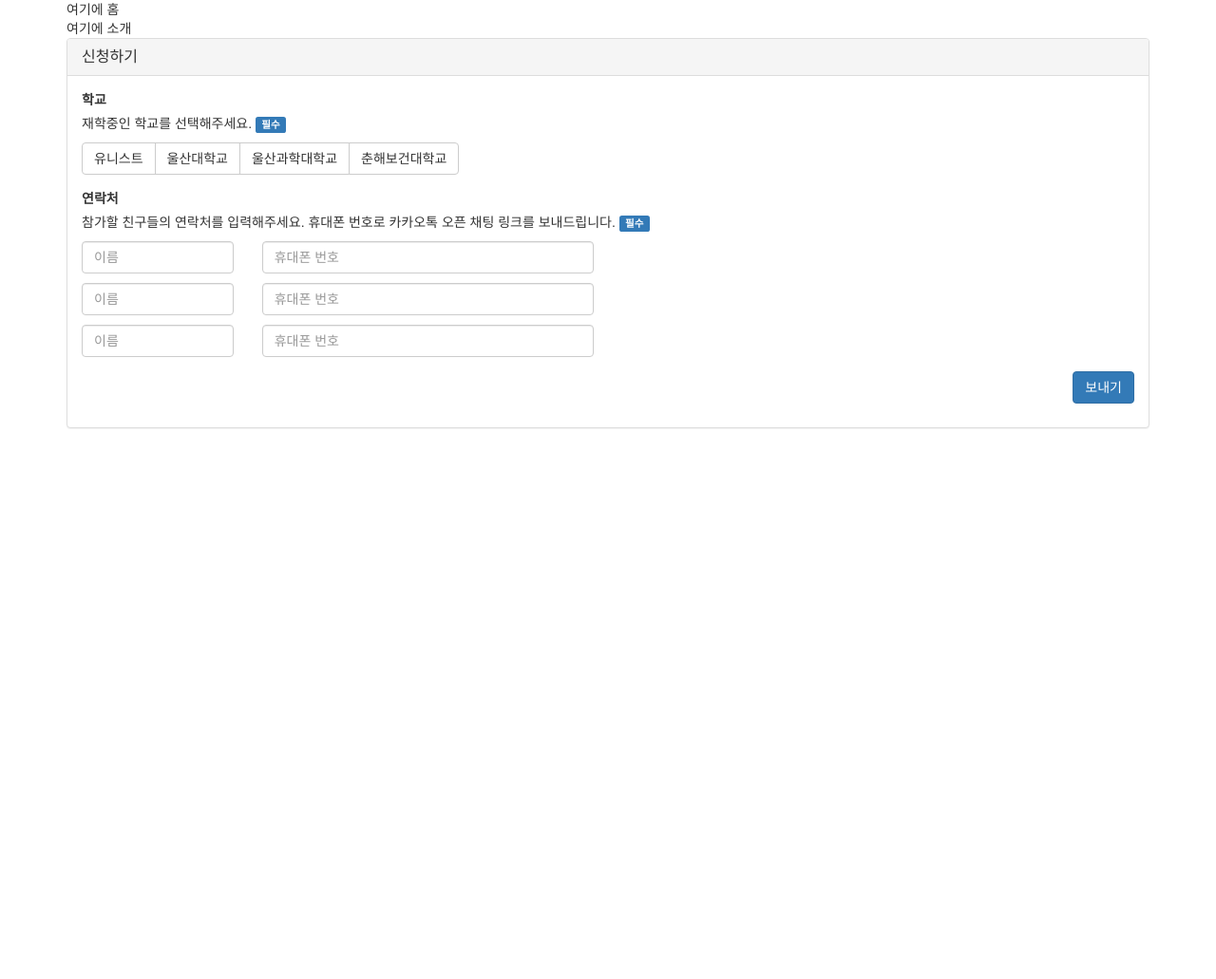
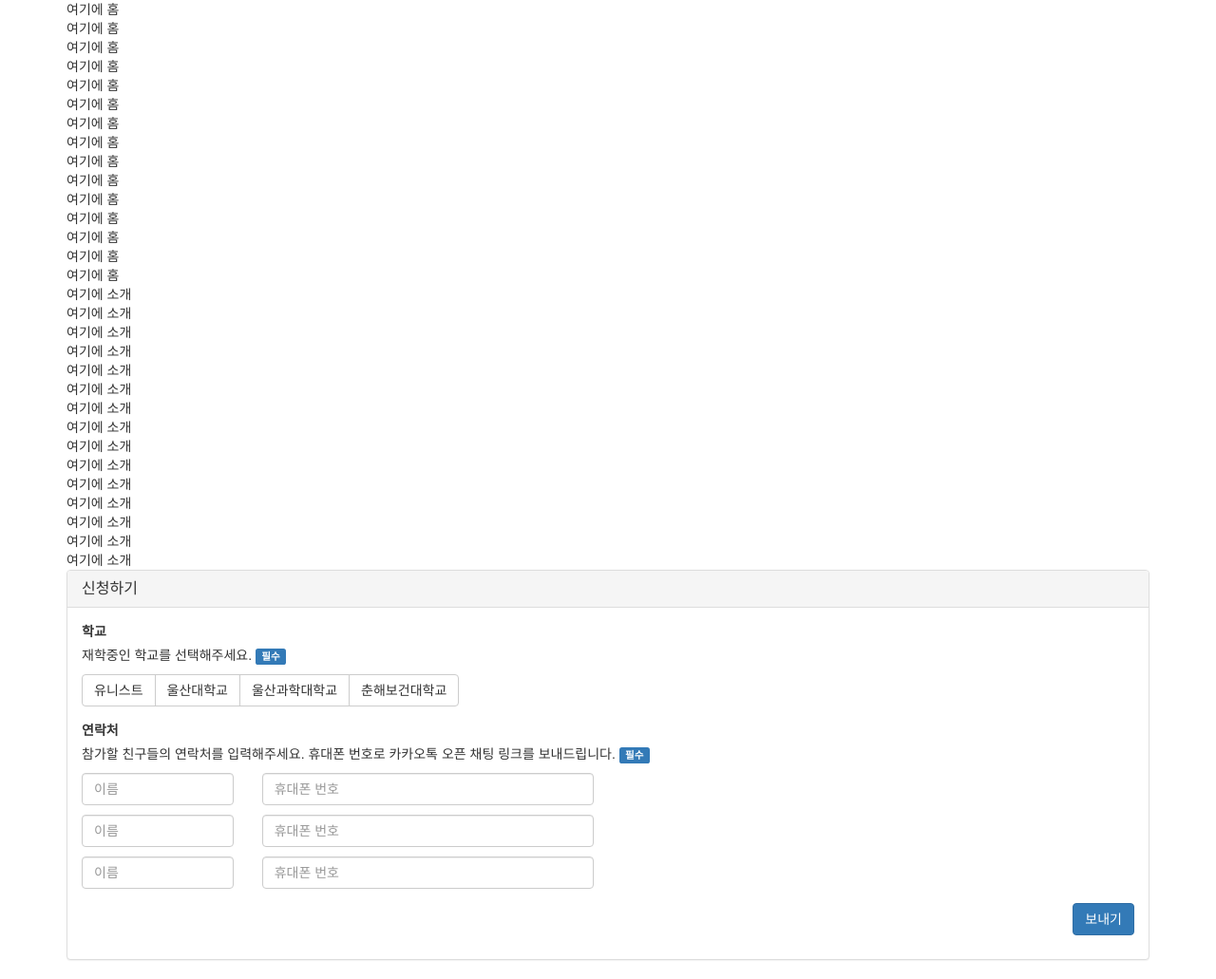
Before and after one commit to mu29/twenties, a Flask app: page / in a window 1280 px wide. Shown: the part 50-1081 px from the top of the page at 95% size. Before the commit the page ends 501 px from the top, so only its background shows below. Run offline with Flask 2, Linux system fonts and the light colour scheme; some libraries are stand-ins or nearby versions.

Commit message:
메뉴 클릭하면 스크롤

```diff
--- a/templates/index.html
+++ b/templates/index.html
@@ -13,15 +13,15 @@
     <div id="navbar" class="navbar-collapse collapse">
         <ul class="nav navbar-nav navbar-right">
             <li>
-                <a href="">
+                <a href="#home">
                     <span class="glyphicon glyphicon-home" aria-hidden="true"></span> 홈</a>
             </li>
             <li>
-                <a href="#">
+                <a href="#intro">
                     <span class="glyphicon glyphicon-info-sign" aria-hidden="true"></span> 소개</a>
             </li>
             <li>
-                <a href="">
+                <a href="#apply">
                     <span class="glyphicon glyphicon-envelope" aria-hidden="true"></span> 신청하기</a>
             </li>
         </ul>
@@ -29,12 +29,43 @@
 </nav>
 
 <div class="contents">
+	<a name="home"></a>
     <div>
-        여기에 홈
+        여기에 홈<br/>
+        여기에 홈<br/>
+        여기에 홈<br/>
+        여기에 홈<br/>
+        여기에 홈<br/>
+        여기에 홈<br/>
+        여기에 홈<br/>
+        여기에 홈<br/>
+        여기에 홈<br/>
+        여기에 홈<br/>
+        여기에 홈<br/>
+        여기에 홈<br/>
+        여기에 홈<br/>
+        여기에 홈<br/>
+        여기에 홈<br/>
     </div>
+	<a name="intro"></a>
     <div>
-        여기에 소개
+        여기에 소개<br/>
+        여기에 소개<br/>
+        여기에 소개<br/>
+        여기에 소개<br/>
+        여기에 소개<br/>
+        여기에 소개<br/>
+        여기에 소개<br/>
+        여기에 소개<br/>
+        여기에 소개<br/>
+        여기에 소개<br/>
+        여기에 소개<br/>
+        여기에 소개<br/>
+        여기에 소개<br/>
+        여기에 소개<br/>
+        여기에 소개<br/>
     </div>
+	<a name="apply"></a>
     <div>
         <div class="panel panel-default">
             <div class="panel-heading">
@@ -50,19 +81,19 @@
                         </p>
                         <div class="btn-group" data-toggle="buttons">
                             <label class="btn btn-default">
-                                <input type="radio" name="quality" value="unist" autocomplete="off">
+                                <input type="radio" name="school" value="unist" autocomplete="off">
                                 유니스트
                             </label>
                             <label class="btn btn-default">
-                                <input type="radio" name="quality" value="ulsan_univ" autocomplete="off">
+                                <input type="radio" name="school" value="ulsan_univ" autocomplete="off">
                                 울산대학교
                             </label>
                             <label class="btn btn-default">
-                                <input type="radio" name="quality" value="ulsan_col" autocomplete="off">
+                                <input type="radio" name="school" value="ulsan_col" autocomplete="off">
                                 울산과학대학교
                             </label>
                             <label class="btn btn-default">
-                                <input type="radio" name="quality" value="choonhae" autocomplete="off">
+                                <input type="radio" name="school" value="choonhae" autocomplete="off">
                                 춘해보건대학교
                             </label>
                         </div>
```
Also changed, not shown: static/js/main.js (added, +15 -0 lines).
